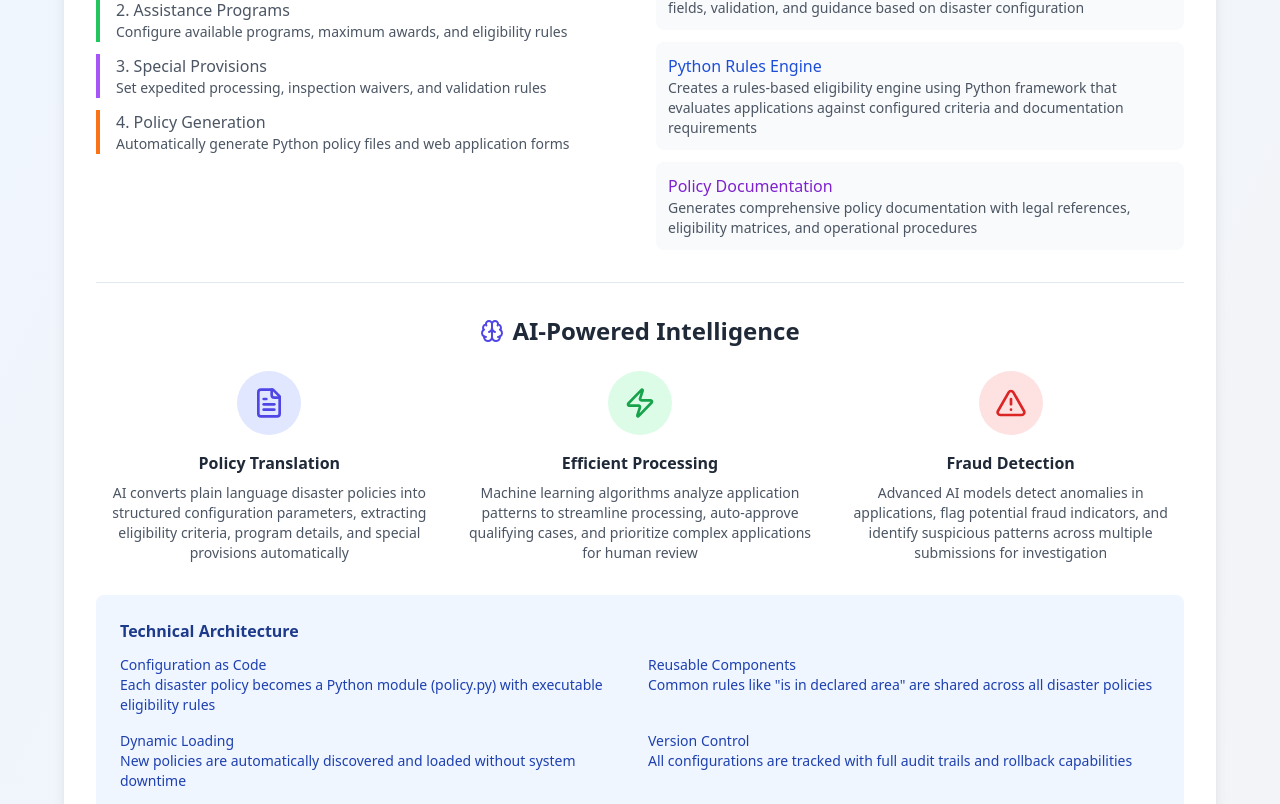
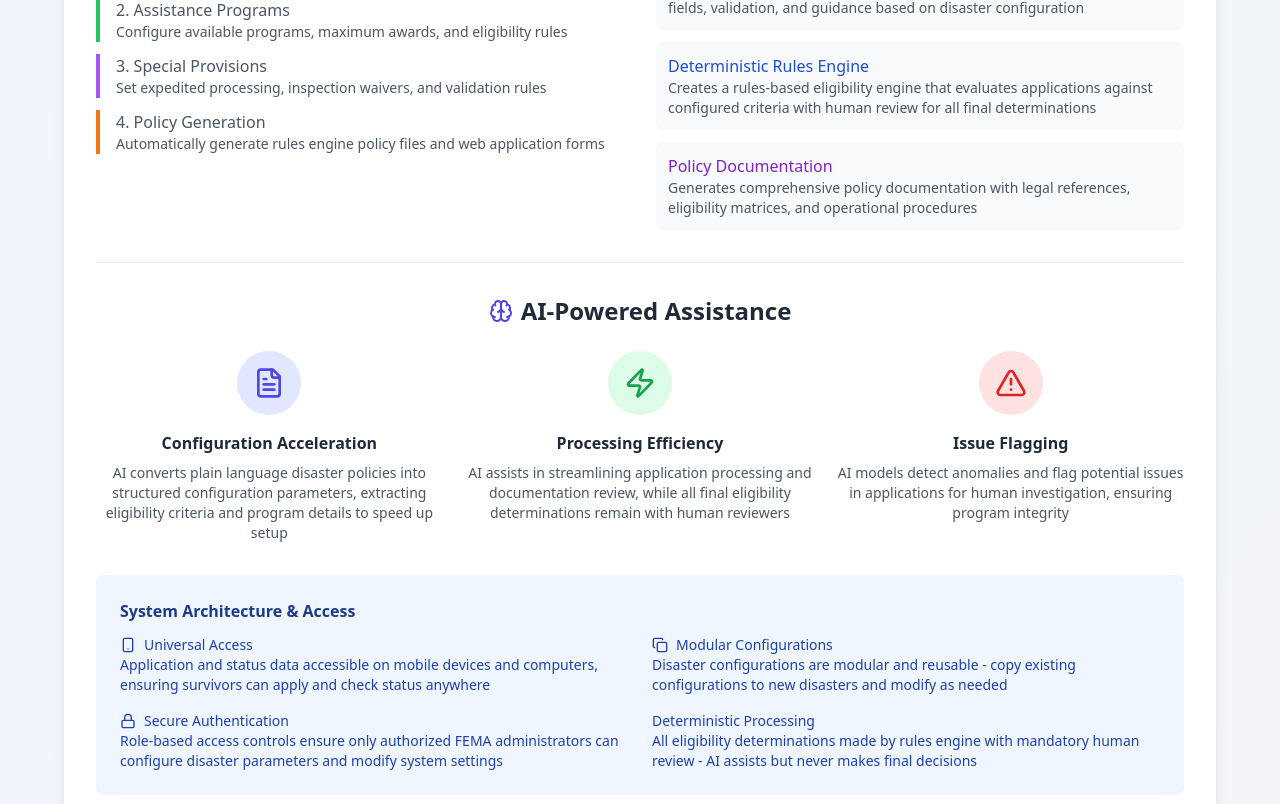
Before and after one commit to aih/disaster-relief, a React (Vite) app: page / in a window 1280 px wide. Shown: the part 996-1800 px from the top of the page. Built offline with nearby package versions, Linux system fonts and the light colour scheme.

Commit message:
Refine About section and AI use
Updated the About section to remove Python references, emphasize deterministic rules engine with human review, and describe data accessibility, authentication, and modular configurations.

```diff
--- a/src/pages/Index.tsx
+++ b/src/pages/Index.tsx
@@ -1,7 +1,7 @@
 
 import { Card, CardContent, CardDescription, CardHeader, CardTitle } from "@/components/ui/card";
 import { Button } from "@/components/ui/button";
-import { Shield, Settings, FileText, Brain, Zap, AlertTriangle } from "lucide-react";
+import { Shield, Settings, FileText, Brain, Zap, AlertTriangle, Smartphone, Lock, Copy } from "lucide-react";
 import { useNavigate } from "react-router-dom";
 
 const Index = () => {
@@ -58,7 +58,7 @@ const Index = () => {
                   </div>
                   <div className="flex items-start space-x-3">
                     <div className="w-2 h-2 bg-blue-500 rounded-full mt-2"></div>
-                    <p className="text-gray-600">Intelligent application processing and fraud detection</p>
+                    <p className="text-gray-600">Deterministic eligibility processing with human oversight</p>
                   </div>
                 </div>
                 <Button
@@ -101,7 +101,7 @@ const Index = () => {
                 </div>
                 <div className="border-l-4 border-orange-500 pl-4">
                   <p className="font-medium">4. Policy Generation</p>
-                  <p className="text-sm">Automatically generate Python policy files and web application forms</p>
+                  <p className="text-sm">Automatically generate rules engine policy files and web application forms</p>
                 </div>
               </div>
             </div>
@@ -117,8 +117,8 @@ const Index = () => {
                   <p className="text-sm">Automatically generates survivor-facing application forms with appropriate fields, validation, and guidance based on disaster configuration</p>
                 </div>
                 <div className="bg-gray-50 p-3 rounded-lg">
-                  <p className="font-medium text-blue-700">Python Rules Engine</p>
-                  <p className="text-sm">Creates a rules-based eligibility engine using Python framework that evaluates applications against configured criteria and documentation requirements</p>
+                  <p className="font-medium text-blue-700">Deterministic Rules Engine</p>
+                  <p className="text-sm">Creates a rules-based eligibility engine that evaluates applications against configured criteria with human review for all final determinations</p>
                 </div>
                 <div className="bg-gray-50 p-3 rounded-lg">
                   <p className="font-medium text-purple-700">Policy Documentation</p>
@@ -131,7 +131,7 @@ const Index = () => {
           <div className="border-t pt-8">
             <h4 className="text-2xl font-semibold text-gray-800 mb-6 flex items-center justify-center">
               <Brain className="h-6 w-6 text-indigo-600 mr-2" />
-              AI-Powered Intelligence
+              AI-Powered Assistance
             </h4>
 
             <div className="grid md:grid-cols-3 gap-6">
@@ -139,46 +139,63 @@ const Index = () => {
                 <div className="bg-indigo-100 p-4 rounded-full w-16 h-16 mx-auto mb-4 flex items-center justify-center">
                   <FileText className="h-8 w-8 text-indigo-600" />
                 </div>
-                <h5 className="font-semibold text-gray-800 mb-2">Policy Translation</h5>
-                <p className="text-gray-600 text-sm">AI converts plain language disaster policies into structured configuration parameters, extracting eligibility criteria, program details, and special provisions automatically</p>
+                <h5 className="font-semibold text-gray-800 mb-2">Configuration Acceleration</h5>
+                <p className="text-gray-600 text-sm">AI converts plain language disaster policies into structured configuration parameters, extracting eligibility criteria and program details to speed up setup</p>
               </div>
 
               <div className="text-center">
                 <div className="bg-green-100 p-4 rounded-full w-16 h-16 mx-auto mb-4 flex items-center justify-center">
                   <Zap className="h-8 w-8 text-green-600" />
                 </div>
-                <h5 className="font-semibold text-gray-800 mb-2">Efficient Processing</h5>
-                <p className="text-gray-600 text-sm">Machine learning algorithms analyze application patterns to streamline processing, auto-approve qualifying cases, and prioritize complex applications for human review</p>
+                <h5 className="font-semibold text-gray-800 mb-2">Processing Efficiency</h5>
+                <p className="text-gray-600 text-sm">AI assists in streamlining application processing and documentation review, while all final eligibility determinations remain with human reviewers</p>
               </div>
 
               <div className="text-center">
                 <div className="bg-red-100 p-4 rounded-full w-16 h-16 mx-auto mb-4 flex items-center justify-center">
                   <AlertTriangle className="h-8 w-8 text-red-600" />
                 </div>
-                <h5 className="font-semibold text-gray-800 mb-2">Fraud Detection</h5>
-                <p className="text-gray-600 text-sm">Advanced AI models detect anomalies in applications, flag potential fraud indicators, and identify suspicious patterns across multiple submissions for investigation</p>
+                <h5 className="font-semibold text-gray-800 mb-2">Issue Flagging</h5>
+                <p className="text-gray-600 text-sm">AI models detect anomalies and flag potential issues in applications for human investigation, ensuring program integrity</p>
               </div>
             </div>
           </div>
 
           <div className="mt-8 p-6 bg-blue-50 rounded-lg">
-            <h5 className="font-semibold text-blue-900 mb-3">Technical Architecture</h5>
-            <div className="grid md:grid-cols-2 gap-4 text-sm text-blue-800">
+            <h5 className="font-semibold text-blue-900 mb-3">System Architecture & Access</h5>
+            <div className="grid md:grid-cols-2 gap-6">
               <div>
-                <p className="font-medium">Configuration as Code</p>
-                <p>Each disaster policy becomes a Python module (policy.py) with executable eligibility rules</p>
+                <div className="space-y-4 text-sm text-blue-800">
+                  <div>
+                    <p className="font-medium flex items-center">
+                      <Smartphone className="h-4 w-4 mr-2" />
+                      Universal Access
+                    </p>
+                    <p>Application and status data accessible on mobile devices and computers, ensuring survivors can apply and check status anywhere</p>
+                  </div>
+                  <div>
+                    <p className="font-medium flex items-center">
+                      <Lock className="h-4 w-4 mr-2" />
+                      Secure Authentication
+                    </p>
+                    <p>Role-based access controls ensure only authorized FEMA administrators can configure disaster parameters and modify system settings</p>
+                  </div>
+                </div>
               </div>
               <div>
-                <p className="font-medium">Reusable Components</p>
-                <p>Common rules like "is in declared area" are shared across all disaster policies</p>
-              </div>
-              <div>
-                <p className="font-medium">Dynamic Loading</p>
-                <p>New policies are automatically discovered and loaded without system downtime</p>
-              </div>
-              <div>
-                <p className="font-medium">Version Control</p>
-                <p>All configurations are tracked with full audit trails and rollback capabilities</p>
+                <div className="space-y-4 text-sm text-blue-800">
+                  <div>
+                    <p className="font-medium flex items-center">
+                      <Copy className="h-4 w-4 mr-2" />
+                      Modular Configurations
+                    </p>
+                    <p>Disaster configurations are modular and reusable - copy existing configurations to new disasters and modify as needed</p>
+                  </div>
+                  <div>
+                    <p className="font-medium">Deterministic Processing</p>
+                    <p>All eligibility determinations made by rules engine with mandatory human review - AI assists but never makes final decisions</p>
+                  </div>
+                </div>
               </div>
             </div>
           </div>
@@ -212,8 +229,8 @@ const Index = () => {
               <div className="bg-purple-100 p-4 rounded-full w-16 h-16 mx-auto mb-4 flex items-center justify-center">
                 <Brain className="h-8 w-8 text-purple-600" />
               </div>
-              <h4 className="font-semibold text-gray-800 mb-2">Intelligence</h4>
-              <p className="text-gray-600 text-sm">AI-powered processing reduces manual work and improves decision accuracy</p>
+              <h4 className="font-semibold text-gray-800 mb-2">Human-Centered AI</h4>
+              <p className="text-gray-600 text-sm">AI assists with setup and flagging while humans maintain control over all eligibility decisions</p>
             </div>
           </div>
         </div>
```
